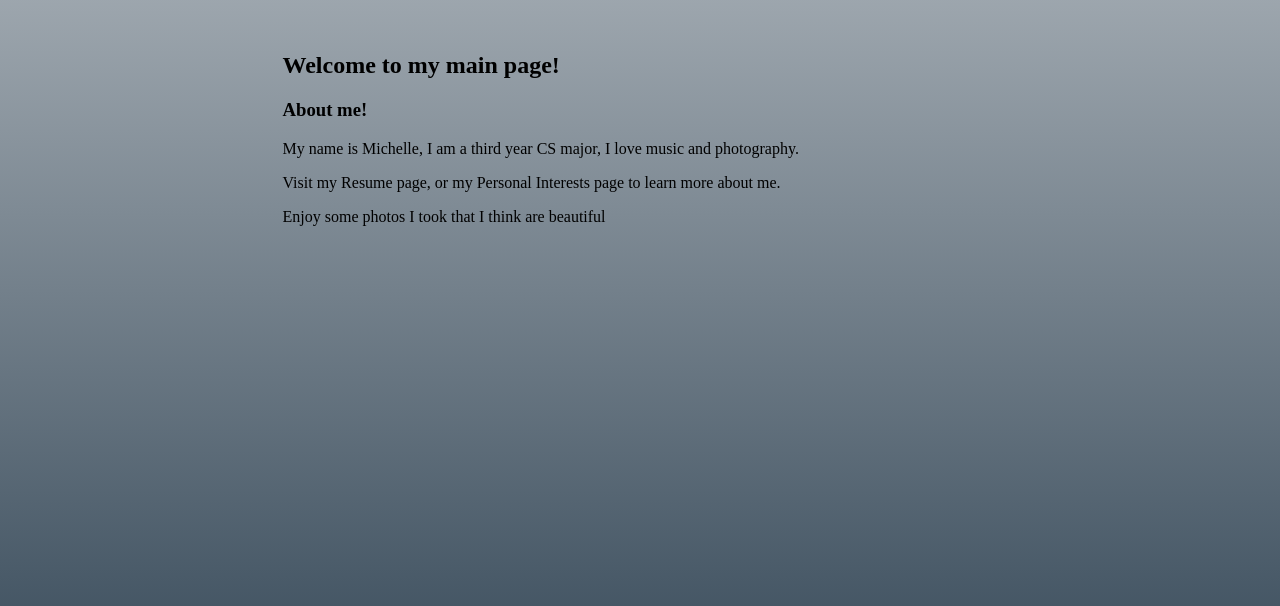
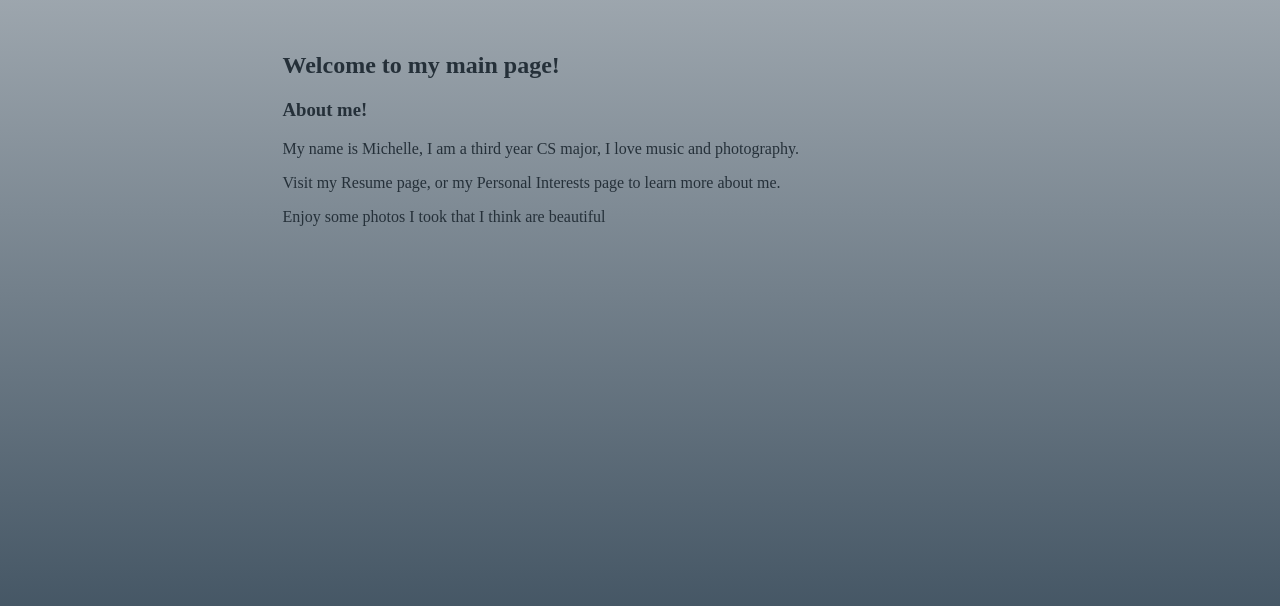
Before and after one commit to michclleg/pageTest, a plain HTML site: page index.html in a window 1280 px wide. Shown: the part 148-754 px from the top of the page. Drawn offline with Linux system fonts and the light colour scheme.

Commit message:
Update style.css

```diff
--- a/style.css
+++ b/style.css
@@ -51,6 +51,7 @@ body {
 #main-content {
   min-height: 300px;
   width: 715px;
+  color: #253039;
   margin: 0 auto;
   padding:15px;
   animation: fadeIn 1s ease-in-out;
```
